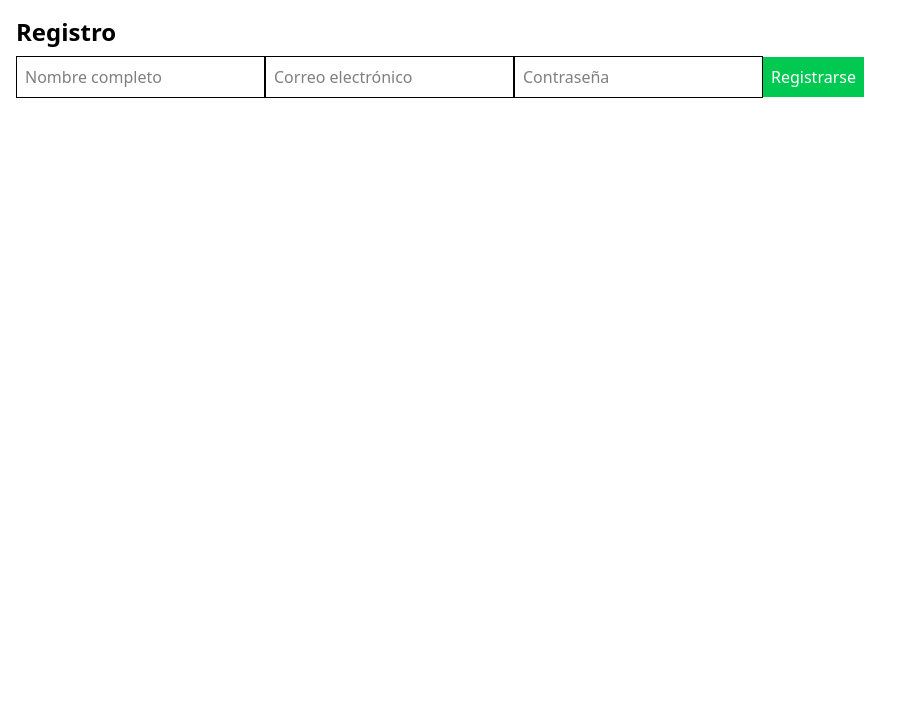
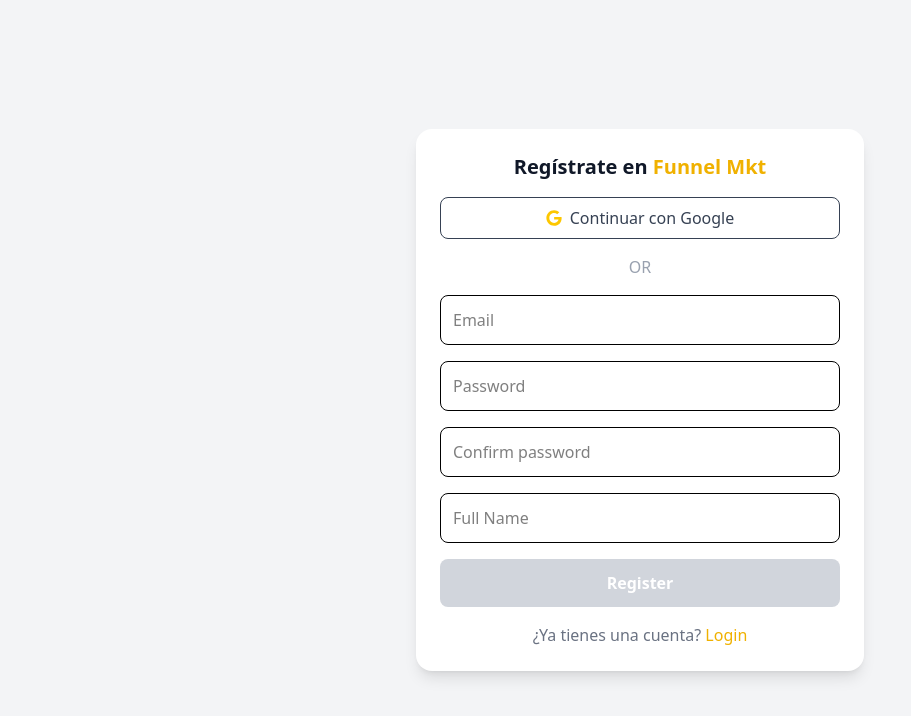
Before and after one commit to FelipeMO45/FunnelMkt, a React (Vite) app in the folder frontend/: page /register in a window 1280 px wide. Shown: the top 716 px of the page, without its empty margins (0-911 px from the left). Built offline with nearby package versions, Linux system fonts and the light colour scheme.

Commit message:
cambios front

```diff
--- a/frontend/src/auth/Login.tsx
+++ b/frontend/src/auth/Login.tsx
@@ -125,7 +125,9 @@
 
             {/* Registro */}
             <p className="text-sm text-gray-500 text-center mt-4">
-              ¿No tienes una cuenta? <a href="#" className="text-yellow-500 font-semibold">Regístrate</a>
+              ¿No tienes una cuenta? <a href="#" className="text-yellow-500 font-semibold"
+              onClick={() => (window.location.href = "/register")}
+              >Regístrate</a>
             </p>
           </div>
         </div>
--- a/frontend/src/auth/Register.tsx
+++ b/frontend/src/auth/Register.tsx
@@ -1,15 +1,154 @@
-const Register: React.FC = () => {
+import { useState } from "react";
+import { FaGoogle  } from "react-icons/fa";
+export default function Register() {
+  const [formData, setFormData] = useState({
+    email: "",
+    password: "",
+    confirmPassword: "",
+    fullName: "",
+  });
+
+  const [errors, setErrors] = useState({
+    email: "",
+    password: "",
+    confirmPassword: "",
+    fullName: "",
+  });
+
+  const validateEmail = (email: string) => {
+    return /^[^\s@]+@[^\s@]+\.[^\s@]+$/.test(email);
+  };
+
+  const handleChange = (e: React.ChangeEvent<HTMLInputElement>) => {
+    const { name, value } = e.target;
+    setFormData({ ...formData, [name]: value });
+
+    // Validaciones en tiempo real
+    if (name === "email" && !validateEmail(value)) {
+      setErrors((prev) => ({ ...prev, email: "Correo inválido" }));
+    } else if (name === "email") {
+      setErrors((prev) => ({ ...prev, email: "" }));
+    }
+
+    if (name === "password" && value.length < 8) {
+      setErrors((prev) => ({
+        ...prev,
+        password: "La contraseña debe tener al menos 8 caracteres",
+      }));
+    } else if (name === "password") {
+      setErrors((prev) => ({ ...prev, password: "" }));
+    }
+
+    if (name === "confirmPassword" && value !== formData.password) {
+      setErrors((prev) => ({
+        ...prev,
+        confirmPassword: "Las contraseñas no coinciden",
+      }));
+    } else if (name === "confirmPassword") {
+      setErrors((prev) => ({ ...prev, confirmPassword: "" }));
+    }
+  };
+
+  const isFormValid =
+    formData.email &&
+    formData.password.length >= 8 &&
+    formData.confirmPassword === formData.password &&
+    formData.fullName &&
+    !errors.email &&
+    !errors.password &&
+    !errors.confirmPassword;
+
   return (
-    <div className="p-4">
-      <h1 className="text-2xl font-bold">Registro</h1>
-      <form>
-        <input type="text" placeholder="Nombre completo" className="border p-2" />
-        <input type="email" placeholder="Correo electrónico" className="border p-2 mt-2" />
-        <input type="password" placeholder="Contraseña" className="border p-2 mt-2" />
-        <button className="bg-green-500 text-white p-2 mt-2">Registrarse</button>
-      </form>
+    <div className="flex items-center justify-center min-h-screen bg-gray-100">
+      <div className="w-full max-w-md p-6 bg-white shadow-lg rounded-2xl">
+        <h2 className="text-xl font-bold text-gray-900 text-center">
+          Regístrate en <span className="text-yellow-500">Funnel Mkt</span>
+        </h2>
+
+        <button className="w-full mt-4 flex items-center justify-center border px-4 py-2 rounded-lg text-gray-700 hover:bg-gray-100">
+          <FaGoogle className="mr-2 text-yellow-400" />
+          Continuar con Google
+        </button>
+
+        <div className="my-4 text-center text-gray-400">OR</div>
+
+        <form className="space-y-4">
+          <div>
+            <input
+              type="email"
+              name="email"
+              placeholder="Email"
+              value={formData.email}
+              onChange={handleChange}
+              className="w-full p-3 border rounded-lg focus:outline-none focus:ring-2 focus:ring-yellow-500"
+            />
+            {errors.email && (
+              <p className="text-red-500 text-sm mt-1">{errors.email}</p>
+            )}
+          </div>
+
+          <div>
+            <input
+              type="password"
+              name="password"
+              placeholder="Password"
+              value={formData.password}
+              onChange={handleChange}
+              className="w-full p-3 border rounded-lg focus:outline-none focus:ring-2 focus:ring-yellow-500"
+            />
+            {errors.password && (
+              <p className="text-red-500 text-sm mt-1">{errors.password}</p>
+            )}
+          </div>
+
+          <div>
+            <input
+              type="password"
+              name="confirmPassword"
+              placeholder="Confirm password"
+              value={formData.confirmPassword}
+              onChange={handleChange}
+              className="w-full p-3 border rounded-lg focus:outline-none focus:ring-2 focus:ring-yellow-500"
+            />
+            {errors.confirmPassword && (
+              <p className="text-red-500 text-sm mt-1">
+                {errors.confirmPassword}
+              </p>
+            )}
+          </div>
+
+          <div>
+            <input
+              type="text"
+              name="fullName"
+              placeholder="Full Name"
+              value={formData.fullName}
+              onChange={handleChange}
+              className="w-full p-3 border rounded-lg focus:outline-none focus:ring-2 focus:ring-yellow-500"
+            />
+          </div>
+
+          <button
+            type="submit"
+            disabled={!isFormValid}
+            className={`w-full py-3 text-white font-semibold rounded-lg ${
+              isFormValid
+                ? "bg-yellow-500 hover:bg-yellow-600"
+                : "bg-gray-300 cursor-not-allowed"
+            }`}
+          >
+            Register
+          </button>
+        </form>
+
+        <p className="text-center text-gray-500 mt-4">
+        ¿Ya tienes una cuenta?{" "}
+          <a href="#" className="text-yellow-500"
+          onClick={() => (window.location.href = "/login")}>
+            Login
+          </a>
+        </p>
+      </div>
     </div>
   );
-};
-
-export default Register;
+}
```
